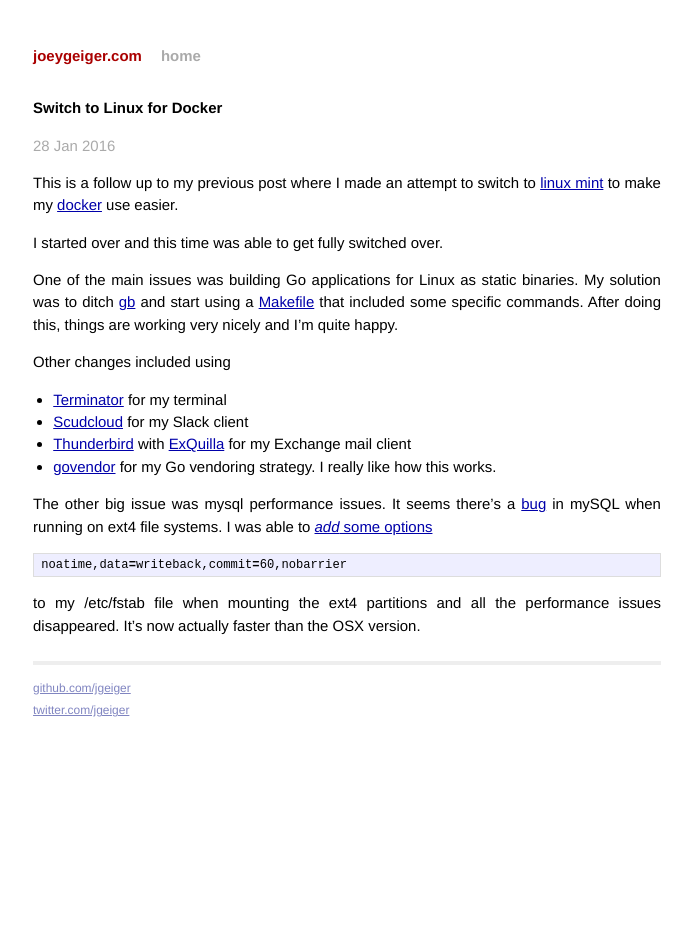
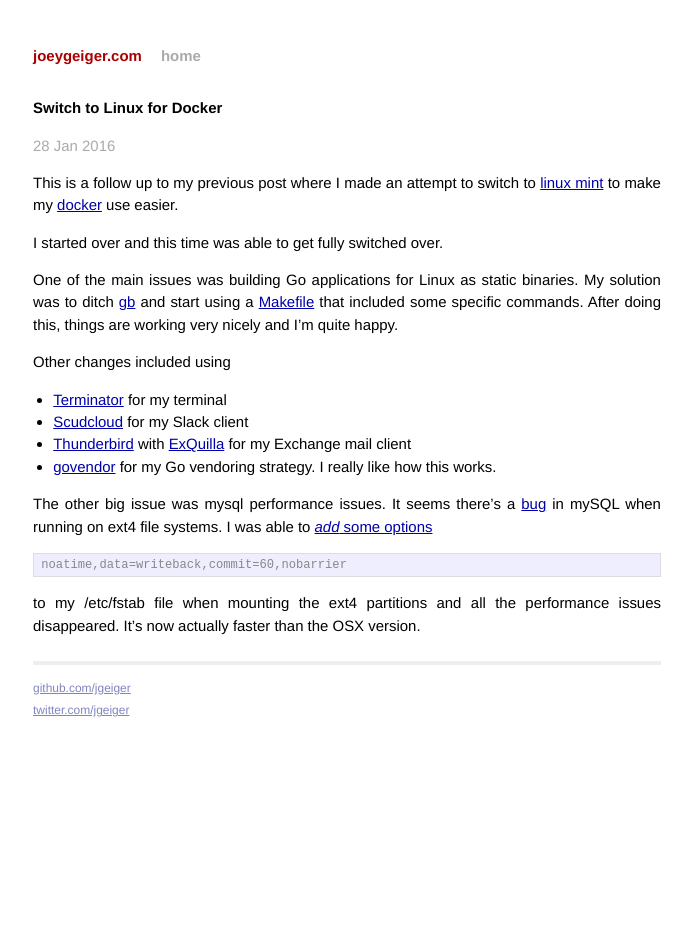
Before and after one commit to jgeiger/jgeiger.github.io, a Jekyll site: the page built from _posts/2016-01-28-switch-to-linux-for-docker.markdown, in a window 1280 px wide. Shown: the whole page, without its empty margins (293-985 px from the left). Built offline with Jekyll 4.4.1, drawn with Linux system fonts in a browser that asks for light colours; Markdown is read by kramdown in place of the engine named in the settings.

Commit message:
Use console tag

````diff
--- a/_posts/2016-01-28-switch-to-linux-for-docker.markdown
+++ b/_posts/2016-01-28-switch-to-linux-for-docker.markdown
@@ -13,6 +13,7 @@ I started over and this time was able to get fully switched over.
 One of the main issues was building Go applications for Linux as static binaries. My solution was to ditch [gb](http://getgb.io/) and start using a [Makefile](https://gist.github.com/jgeiger/dae5bc65860c93881fb3) that included some specific commands. After doing this, things are working very nicely and I'm quite happy.
 
 Other changes included using
+
 * [Terminator](http://gnometerminator.blogspot.com/p/introduction.html) for my terminal
 * [Scudcloud](https://github.com/raelgc/scudcloud) for my Slack client
 * [Thunderbird](https://www.mozilla.org/en-US/thunderbird/) with [ExQuilla](https://addons.mozilla.org/en-US/thunderbird/addon/exquilla-exchange-web-services/) for my Exchange mail client
@@ -20,7 +21,7 @@ Other changes included using
 
 The other big issue was mysql performance issues. It seems there's a [bug](http://bugs.mysql.com/bug.php?id=46959) in mySQL when running on ext4 file systems.
 I was able to [_add_ some options](https://mariadb.com/blog/what-best-linux-filesystem-mariadb)
-```shell
+```console
 noatime,data=writeback,commit=60,nobarrier
 ```
  to my /etc/fstab file when mounting the ext4 partitions and all the performance issues disappeared. It's now actually faster than the OSX version.
````
